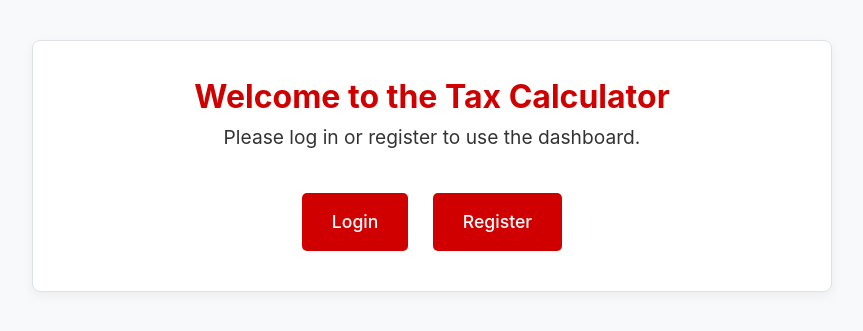
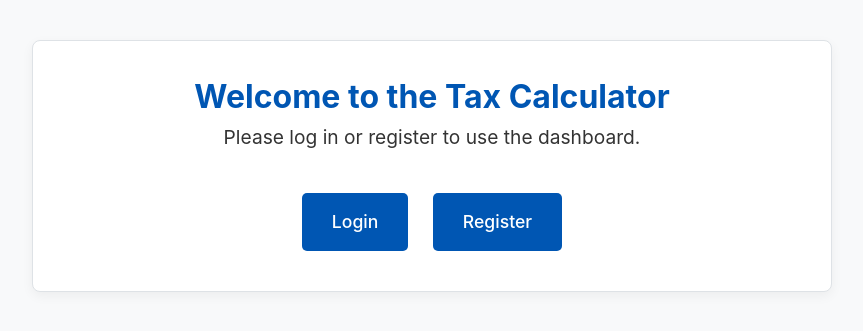
Before and after one commit to mtdk-mitthu/TaxApp, a Django app: page / in a window 1280 px wide. Shown: the top 331 px of the page, without its empty margins (208-1071 px from the left). Run offline with Django 5.2, Linux system fonts and the light colour scheme.

```diff
--- a/taxproject/static/css/style.css
+++ b/taxproject/static/css/style.css
@@ -2,7 +2,7 @@
 
 /* Global Styles */
 :root {
-    --primary-color: #d00000;
+    --primary-color: #0056b3;
     --secondary-color: #6c757d;
     --bg-color: #f8f9fa;
     --text-color: #333;
@@ -158,7 +158,7 @@ button[type="submit"]:hover {
 }
 
 .nav-links a:hover {
-    background-color: #0056b3;
+    background-color: #d00000;
     text-decoration: none;
 }
 
```
